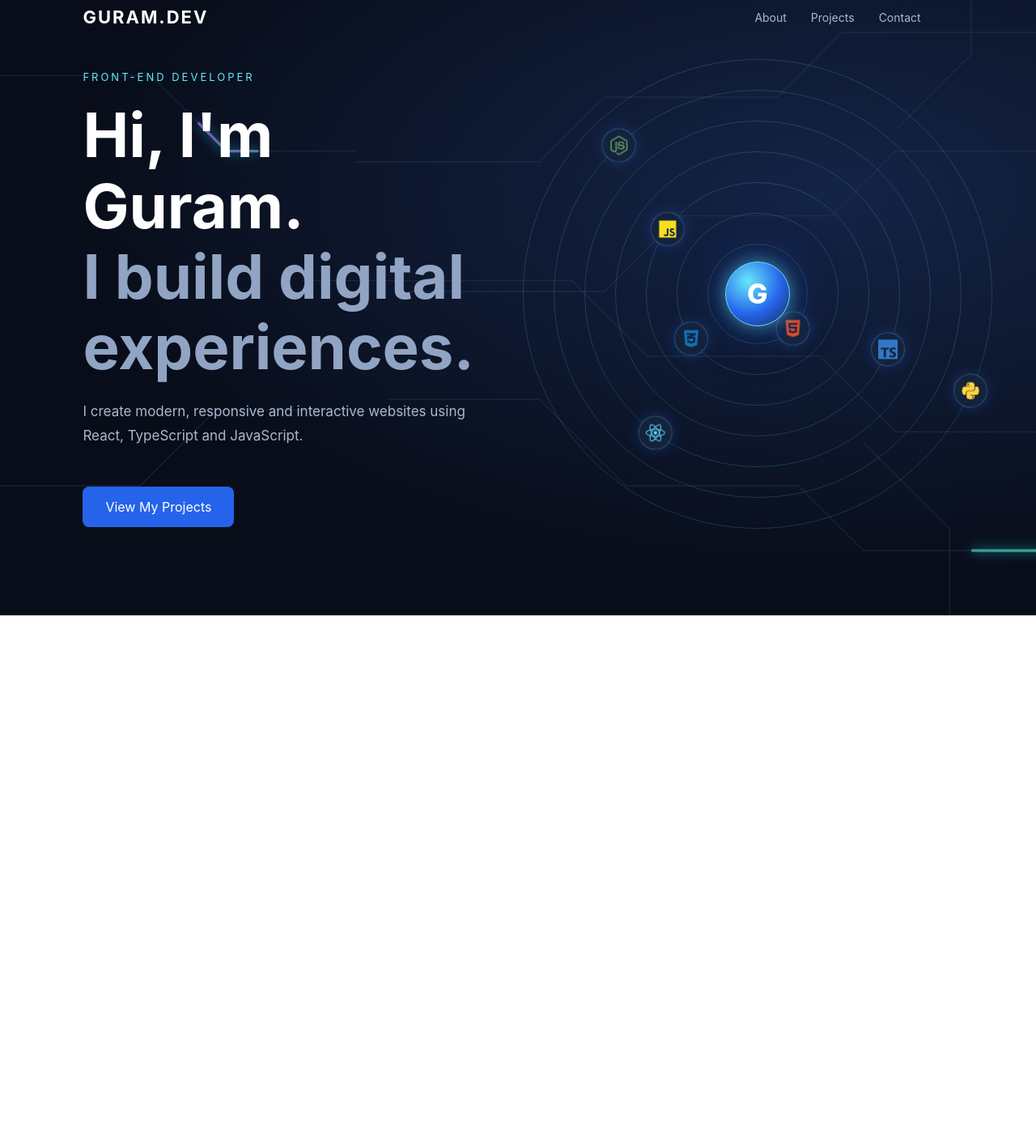
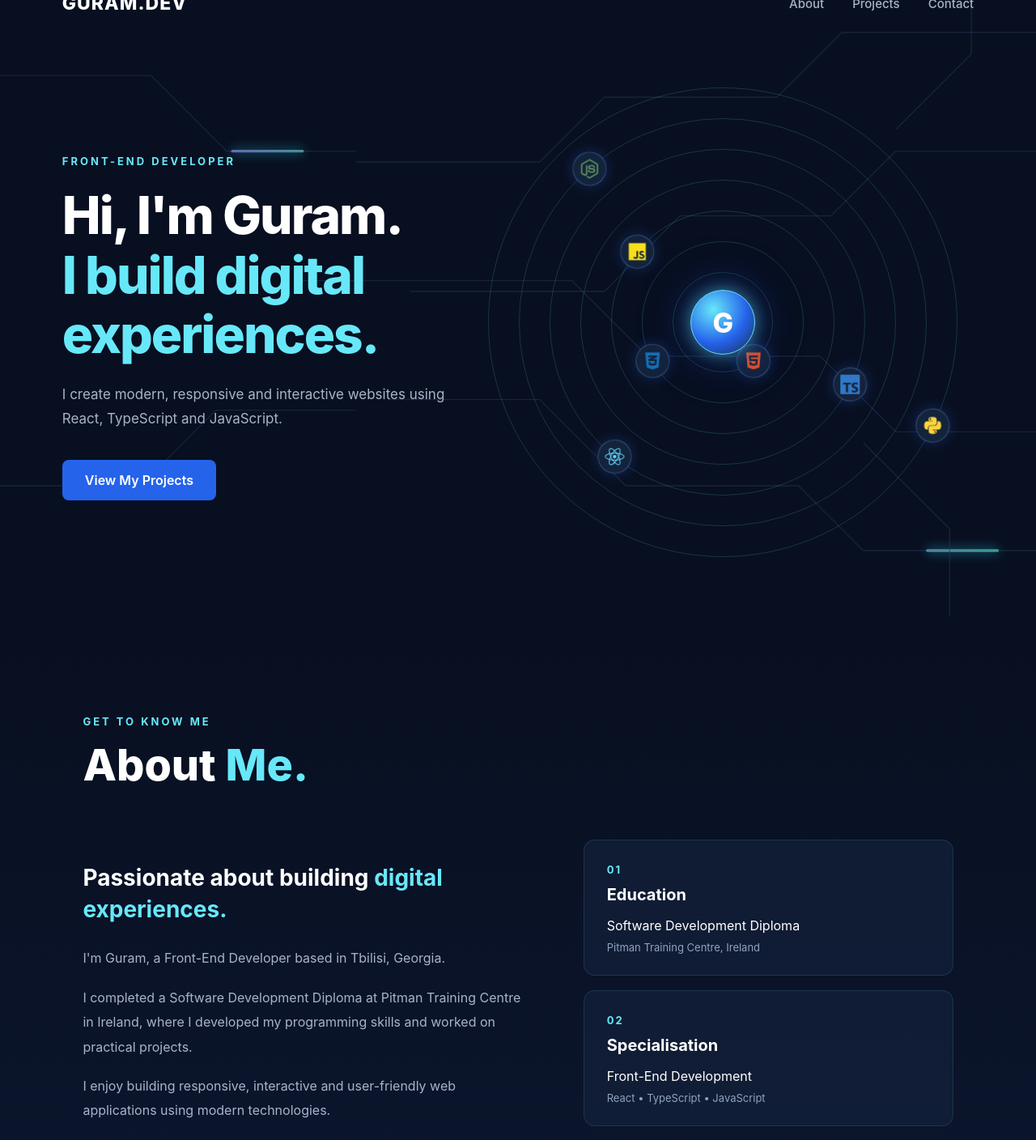
Before and after one commit to gura16/my-portfolio, a React (Vite) app: page / in a window 1280 px wide. Shown: the part 40-1448 px from the top of the page at 81% size. Before the commit the page ends 800 px from the top, so only its background shows below. Built offline with nearby package versions, Linux system fonts and the light colour scheme.

Commit message:
Add About Me section and restore hero styles

```diff
--- a/src/App.css
+++ b/src/App.css
@@ -1,133 +1,284 @@
 
-#root {
-  min-height: 100vh;
-}
+/* ==========================
+   HERO SECTION
+========================== */
 
 .hero {
   position: relative;
+  min-height: 100vh;
   overflow: hidden;
-  min-height: 100vh;
-  background: radial-gradient(
-    ellipse at 80% 35%,
-    #142447 0%,
-    #080d19 65%
-  );
-  color: white;
-  padding: 30px 8%;
+  background: #080f20;
+  color: #ffffff;
+  isolation: isolate;
 }
 
 .navbar {
+  position: relative;
+  z-index: 20;
+  max-width: 1440px;
+  margin: 0 auto;
+  padding: 30px 6%;
   display: flex;
   justify-content: space-between;
   align-items: center;
 }
 
 .navbar h2 {
-  font-size: 22px;
-  letter-spacing: 2px;
+  margin: 0;
+  color: #ffffff;
+  font-size: 23px;
+  font-weight: 800;
+  letter-spacing: 1px;
 }
 
 .navbar nav {
   display: flex;
-  gap: 30px;
+  align-items: center;
+  gap: 35px;
 }
 
-.navbar a {
-  color: #aab8ce;
+.navbar nav a {
+  color: #a7b4ca;
   text-decoration: none;
-  font-size: 14px;
+  font-size: 15px;
+  font-weight: 500;
+  transition: color 0.3s ease;
+}
+
+.navbar nav a:hover {
+  color: #67e8f9;
+}
+
+/* HERO LAYOUT */
+
+.hero-layout {
+  position: relative;
+  z-index: 2;
+  max-width: 1440px;
+  min-height: calc(100vh - 100px);
+  margin: 0 auto;
+  padding: 0 6%;
+  display: flex;
+  align-items: center;
+  justify-content: space-between;
+  gap: 20px;
 }
 
 .hero-content {
-  max-width: 750px;
-  margin-top: 15vh;
+  position: relative;
+  z-index: 5;
+  flex: 1;
+  max-width: 620px;
 }
 
 .subtitle {
   color: #67e8f9;
+  font-size: 13px;
+  font-weight: 700;
   letter-spacing: 3px;
-  font-size: 13px;
 }
 
 .hero-content h1 {
-  font-size: clamp(40px, 6vw, 76px);
+  font-size: clamp(42px, 5vw, 70px);
+  font-weight: 800;
   line-height: 1.15;
-  margin: 20px 0;
+  margin: 22px 0;
+  letter-spacing: -2px;
 }
 
 .hero-content h1 span {
   display: block;
-  color: #91a4c3;
+  color: #67e8f9;
 }
 
 .description {
-  max-width: 520px;
-  color: #aab8ce;
+  max-width: 490px;
+  color: #a7b4ca;
   font-size: 17px;
   line-height: 1.8;
+  margin-bottom: 35px;
 }
 
 .primary-button {
-  display: inline-block;
-  margin-top: 30px;
+  display: inline-flex;
+  align-items: center;
+  justify-content: center;
   padding: 15px 28px;
+  border-radius: 8px;
   background: #2563eb;
-  color: white;
+  color: #ffffff;
+  font-weight: 600;
   text-decoration: none;
-  border-radius: 8px;
+  transition:
+    background 0.3s ease,
+    transform 0.3s ease;
+}
+
+.primary-button:hover {
+  background: #1d4ed8;
+  transform: translateY(-3px);
+}
+
+/* ==========================
+   ABOUT SECTION
+========================== */
+
+.about-section {
+  position: relative;
+  padding: 110px 8%;
+  background: linear-gradient(
+    180deg,
+    #080f20 0%,
+    #0c1730 100%
+  );
+  color: #ffffff;
+}
+
+.about-container {
+  max-width: 1200px;
+  margin: 0 auto;
+}
+
+.about-heading {
+  margin-bottom: 60px;
+}
+
+.about-heading h2 {
+  font-size: clamp(36px, 5vw, 54px);
+  font-weight: 800;
+  margin-top: 12px;
+}
+
+.about-heading h2 span {
+  color: #67e8f9;
+}
+
+.about-layout {
+  display: grid;
+  grid-template-columns: 1.2fr 1fr;
+  gap: 70px;
+  align-items: start;
+}
+
+.about-text h3 {
+  font-size: 28px;
+  line-height: 1.4;
+  margin-bottom: 25px;
+}
+
+.about-text h3 span {
+  color: #67e8f9;
+}
+
+.about-text p {
+  color: #a7b4ca;
+  font-size: 16px;
+  line-height: 1.9;
+  margin-bottom: 18px;
+}
+
+.about-info {
+  display: flex;
+  flex-direction: column;
+  gap: 18px;
+}
+
+.info-card {
+  padding: 25px 28px;
+  border-radius: 14px;
+  background: rgba(20, 35, 61, 0.65);
+  border: 1px solid rgba(103, 232, 249, 0.12);
+  transition:
+    transform 0.3s ease,
+    border-color 0.3s ease,
+    box-shadow 0.3s ease;
+}
+
+.info-card:hover {
+  transform: translateY(-5px);
+  border-color: rgba(103, 232, 249, 0.5);
+  box-shadow: 0 10px 35px rgba(37, 99, 235, 0.15);
+}
+
+.info-card > span {
+  color: #67e8f9;
+  font-size: 13px;
+  font-weight: 700;
+  letter-spacing: 2px;
+}
+
+.info-card h4 {
+  font-size: 20px;
+  margin: 10px 0;
+}
+
+.info-card p {
+  color: #ffffff;
+  margin-bottom: 6px;
+}
+
+.info-card small {
+  color: #8fa3c0;
+  font-size: 13px;
+}
+
+/* ==========================
+   RESPONSIVE
+========================== */
+
+@media (max-width: 1100px) {
+  .hero-layout {
+    flex-direction: column;
+    justify-content: center;
+    padding-top: 50px;
+    text-align: center;
+  }
+
+  .hero-content {
+    flex: initial;
+  }
+
+  .description {
+    margin-left: auto;
+    margin-right: auto;
+  }
+}
+
+@media (max-width: 850px) {
+  .about-section {
+    padding: 75px 6%;
+  }
+
+  .about-layout {
+    grid-template-columns: 1fr;
+    gap: 35px;
+  }
+
+  .about-heading {
+    margin-bottom: 35px;
+  }
+
+  .about-text h3 {
+    font-size: 24px;
+  }
 }
 
 @media (max-width: 600px) {
-  .hero {
-    padding: 24px 6%;
-  }
-
   .navbar {
+    flex-direction: column;
     gap: 20px;
-    flex-wrap: wrap;
+    padding: 25px 5%;
   }
 
   .navbar nav {
-    gap: 15px;
+    gap: 22px;
   }
 
-  .hero-content {
-    margin-top: 12vh;
+  .hero-content h1 {
+    font-size: 40px;
+  }
+
+  .hero-layout {
+    padding: 45px 5% 70px;
   }
 }
-.navbar,
-.hero-content {
-  position: relative;
-  z-index: 1;
-}
-
-.hero-layout {
-  position: relative;
-  z-index: 1;
-  display: flex;
-  align-items: center;
-  justify-content: space-between;
-  gap: 40px;
-  min-height: 75vh;
-}
-
-.hero-layout .hero-content {
-  margin-top: 0;
-  flex: 1;
-}
-
-@media (max-width: 850px) {
-  .hero-layout {
-    flex-direction: column;
-    justify-content: center;
-    gap: 20px;
-    padding-top: 60px;
-  }
-
-  .hero-layout .hero-content {
-    width: 100%;
-  }
-}
-.navbar nav {
-  margin-right: 40px;
-}
--- a/src/App.tsx
+++ b/src/App.tsx
@@ -1,11 +1,15 @@
+
 import CircuitBackground from './components/CircuitBackground'
 import SkillsOrbit from './components/SkillsOrbit'
 import './App.css'
 
 function App() {
   return (
-    <main className="hero">
+    <main>
+      {/* HERO SECTION */}
+      <section className="hero" id="home">
         <CircuitBackground />
+
         <header className="navbar">
           <h2>GURAM.DEV</h2>
 
@@ -15,9 +19,12 @@ function App() {
             <a href="#contact">Contact</a>
           </nav>
         </header>
+
         <div className="hero-layout">
           <section className="hero-content">
-        <p className="subtitle">FRONT-END DEVELOPER</p>
+            <p className="subtitle">
+              FRONT-END DEVELOPER
+            </p>
 
             <h1>
               Hi, I'm Guram.
@@ -25,16 +32,86 @@ function App() {
             </h1>
 
             <p className="description">
-          I create modern, responsive and interactive websites
-          using React, TypeScript and JavaScript.
+              I create modern, responsive and interactive
+              websites using React, TypeScript and JavaScript.
             </p>
 
             <a className="primary-button" href="#projects">
               View My Projects
             </a>
           </section>
+
           <SkillsOrbit />
         </div>
+      </section>
+
+      {/* ABOUT SECTION */}
+      <section className="about-section" id="about">
+        <div className="about-container">
+          <div className="about-heading">
+            <p className="subtitle">GET TO KNOW ME</p>
+            <h2>
+              About <span>Me.</span>
+            </h2>
+          </div>
+
+          <div className="about-layout">
+            <div className="about-text">
+              <h3>
+                Passionate about building
+                <span> digital experiences.</span>
+              </h3>
+
+              <p>
+                I'm Guram, a Front-End Developer
+                based in Tbilisi, Georgia.
+              </p>
+
+              <p>
+                I completed a Software Development Diploma
+                at Pitman Training Centre in Ireland,
+                where I developed my programming skills
+                and worked on practical projects.
+              </p>
+
+              <p>
+                I enjoy building responsive, interactive
+                and user-friendly web applications using
+                modern technologies.
+              </p>
+
+              <p>
+                I'm continuously improving my skills
+                and looking for opportunities to grow
+                as a developer.
+              </p>
+            </div>
+
+            <div className="about-info">
+              <div className="info-card">
+                <span>01</span>
+                <h4>Education</h4>
+                <p>Software Development Diploma</p>
+                <small>Pitman Training Centre, Ireland</small>
+              </div>
+
+              <div className="info-card">
+                <span>02</span>
+                <h4>Specialisation</h4>
+                <p>Front-End Development</p>
+                <small>React • TypeScript • JavaScript</small>
+              </div>
+
+              <div className="info-card">
+                <span>03</span>
+                <h4>Location</h4>
+                <p>Tbilisi, Georgia</p>
+                <small>Open to opportunities</small>
+              </div>
+            </div>
+          </div>
+        </div>
+      </section>
     </main>
   )
 }
```
Lines whose indentation alone changed are shown as unchanged.
